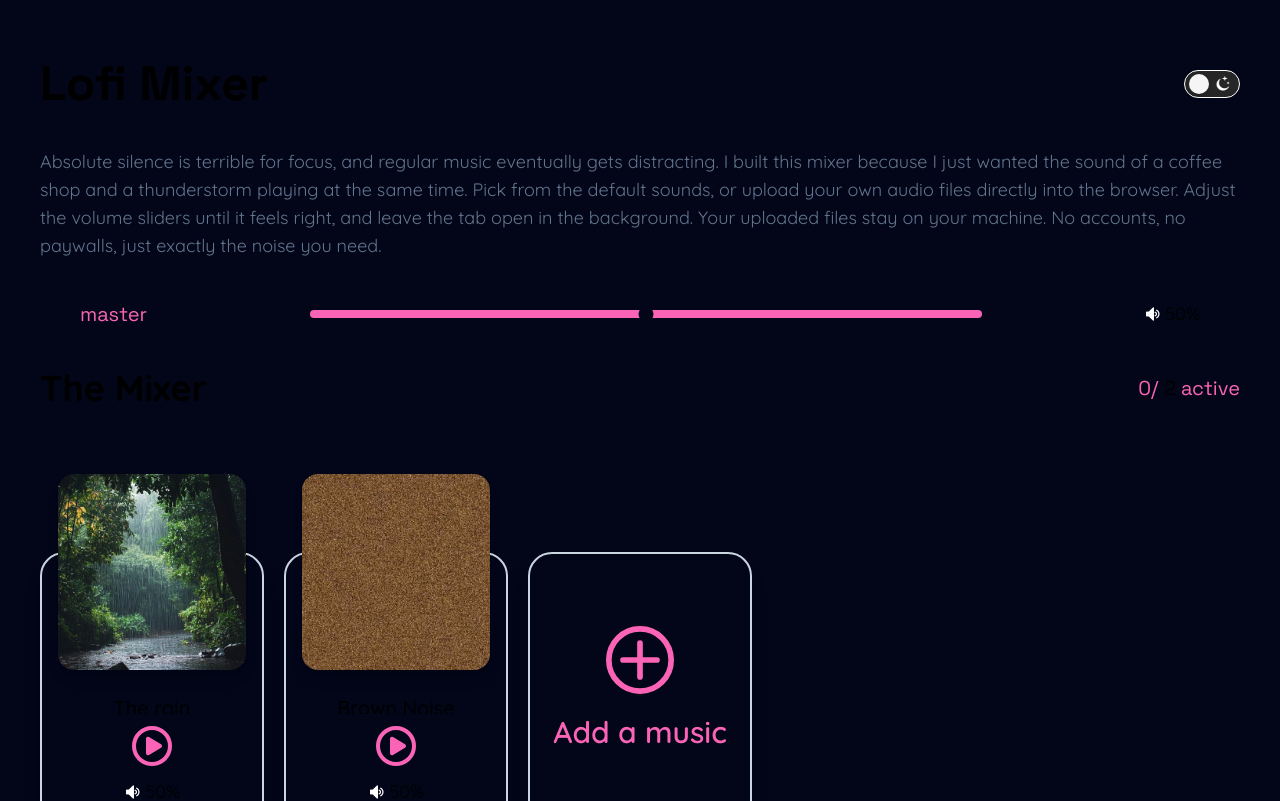
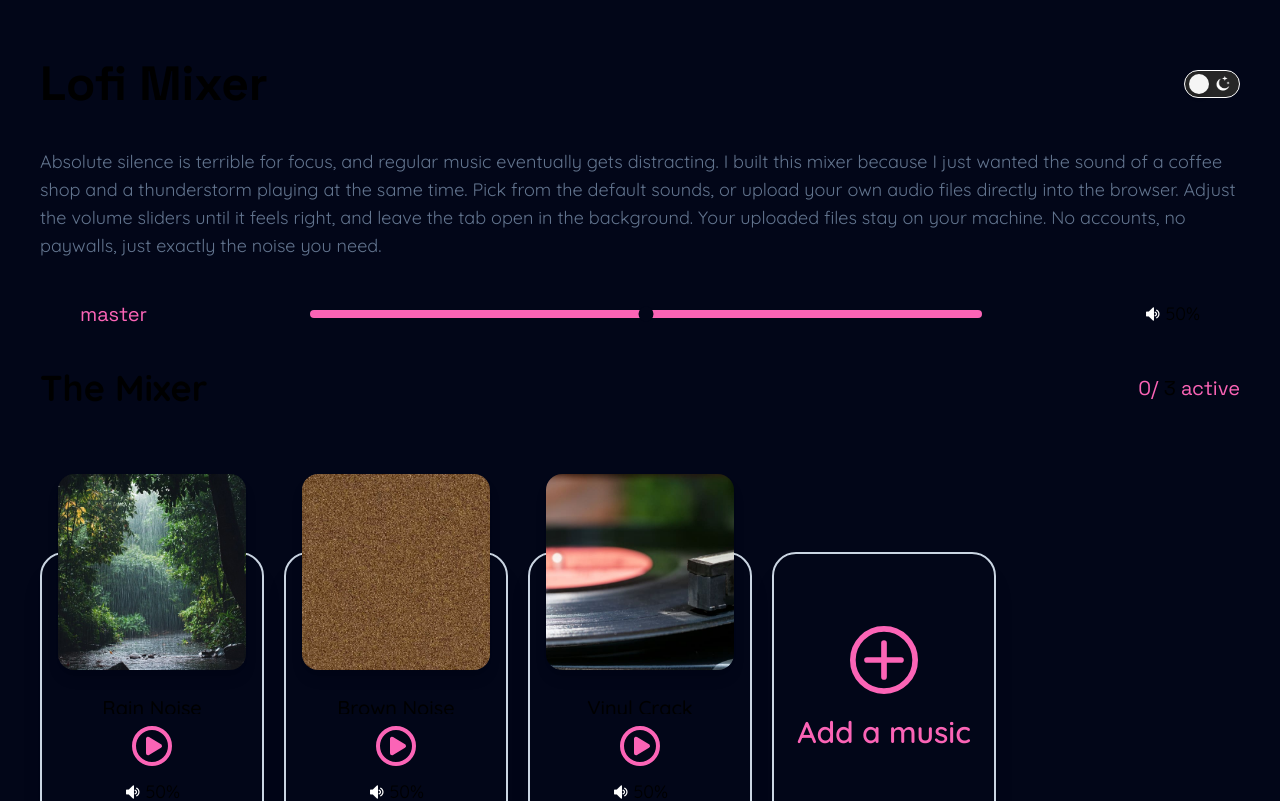
Before and after one commit to NovaNoctua/lofi-mixer, a Vue app: page / in a window 1280 px wide. Shown: the top 801 px of the page. Built offline with nearby package versions, Linux system fonts and the light colour scheme.

Commit message:
feat(content): add vinyl audio track with artwork

```diff
--- a/src/App.vue
+++ b/src/App.vue
@@ -7,6 +7,8 @@ import rainAudio from '@/assets/audio/audio-rain.mp3'
 import rainImage from '@/assets/images/musics/image-rain.png'
 import brownImage from '@/assets/images/musics/image-brown.png'
 import brownAudio from '@/assets/audio/audio-brown.mp3'
+import vinylImage from '@/assets/images/musics/image-vinyl.png'
+import vinylAudio from '@/assets/audio/audio-vinyl.mp3'
 
 // Components
 import MobileHeader from './components/MobileHeader.vue'
@@ -19,7 +21,7 @@ const masterVolume = ref(50)
 
 const musics = ref([
   {
-    title: 'The rain',
+    title: 'Rain Noise',
     image: rainImage,
     audio: markRaw(new Audio(rainAudio)),
     isPlaying: false,
@@ -29,6 +31,13 @@ const musics = ref([
     title: 'Brown Noise',
     image: brownImage,
     audio: markRaw(new Audio(brownAudio)),
+    isPlaying: false,
+    volume: 50,
+  },
+  {
+    title: 'Vinyl Crack',
+    image: vinylImage,
+    audio: markRaw(new Audio(vinylAudio)),
     isPlaying: false,
     volume: 50,
   },
```
Also changed, not shown: src/assets/images/musics/image-vinyl.png (added), 1 other file (tests, documents, lock files or other folders).
